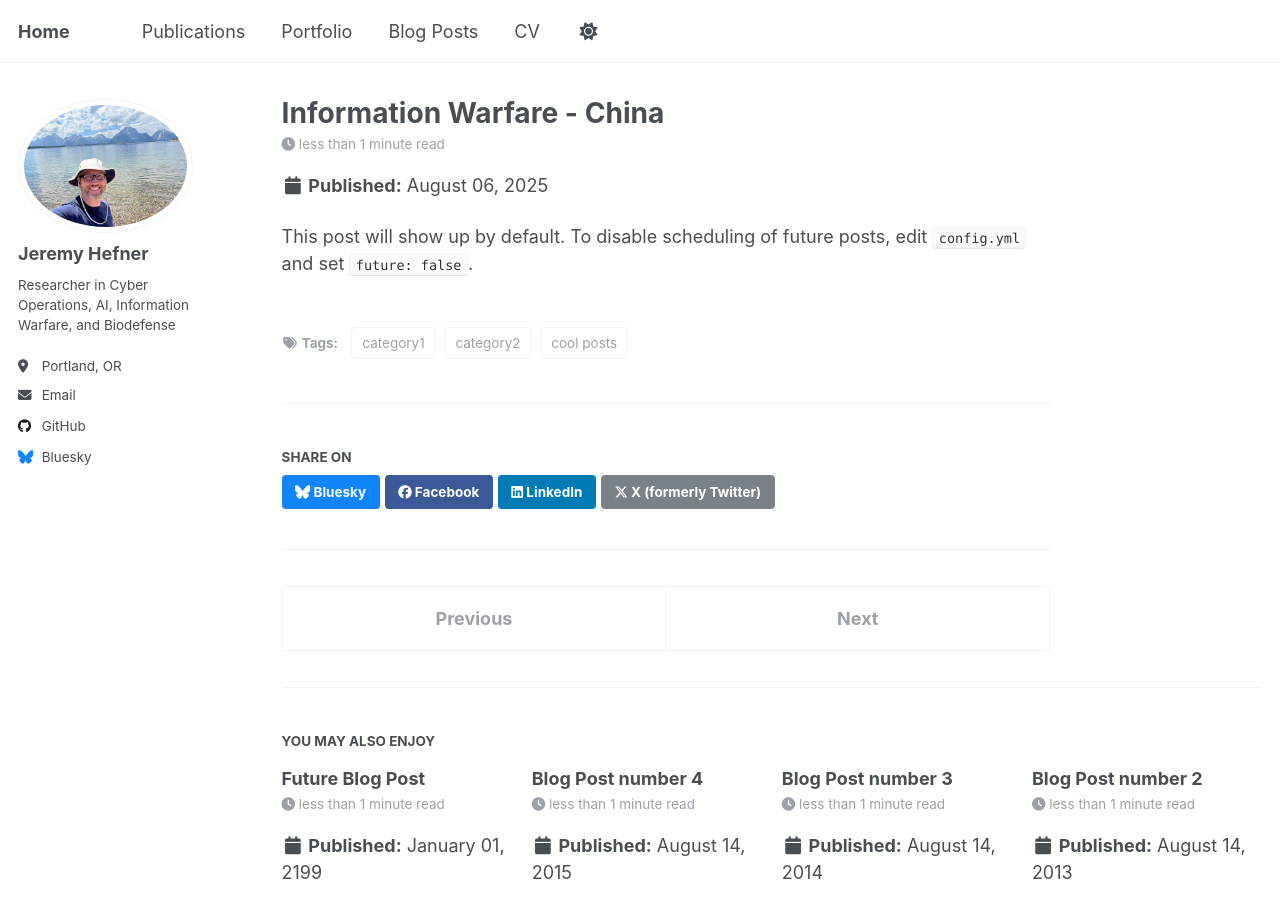
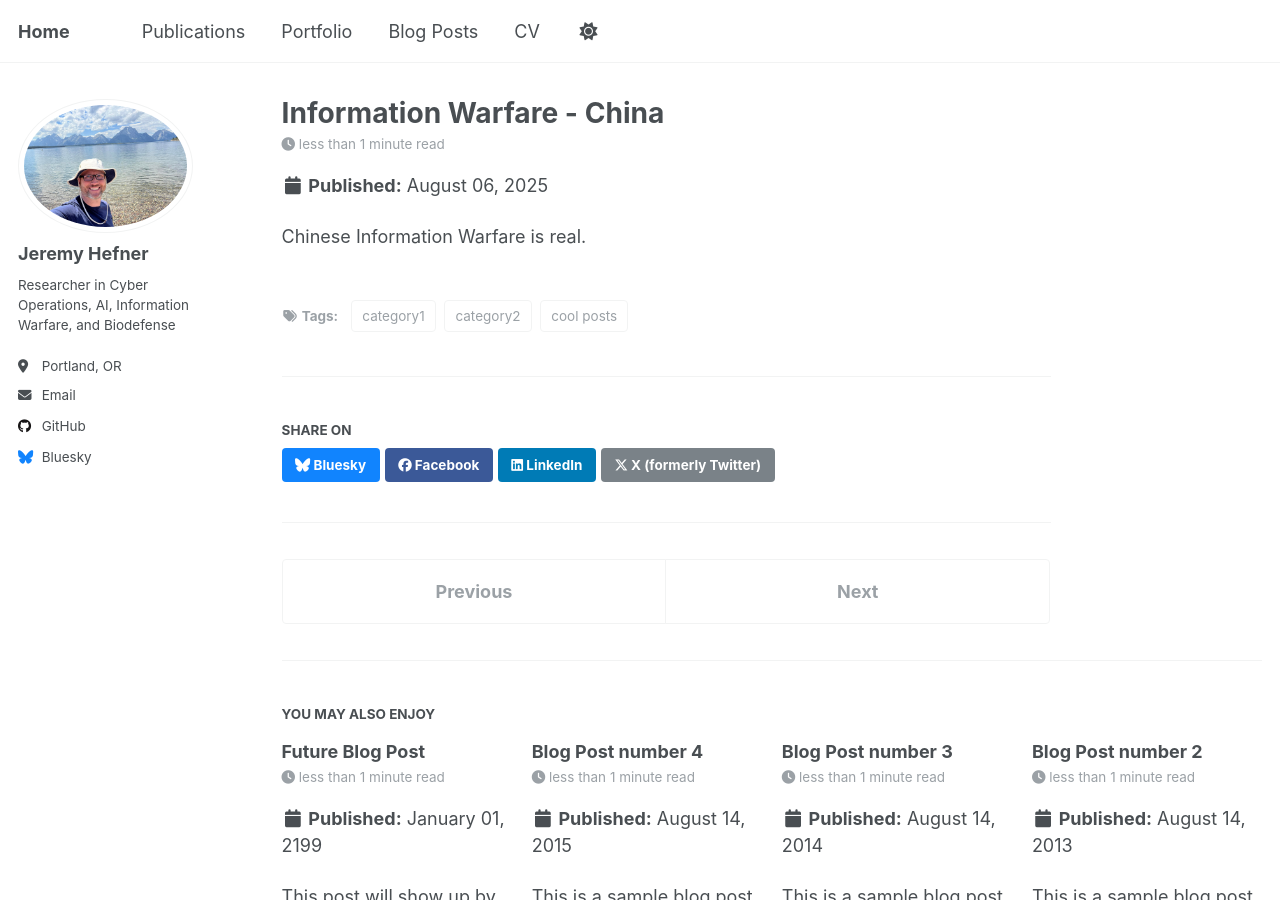
Before and after one commit to wvhefner/wvhefner.github.io, a Jekyll site: the page built from _posts/2025-08-06-blog-post-5.md, in a window 1280 px wide and 900 px high. Built offline with Jekyll 4.4.1, drawn with Linux system fonts in a browser that asks for light colours; a script that is not in the unit is left out.

Commit message:
Update 2025-08-06-blog-post-5.md

```diff
--- a/_posts/2025-08-06-blog-post-5.md
+++ b/_posts/2025-08-06-blog-post-5.md
@@ -8,4 +8,4 @@ tags:
   - category2
 ---
 
-This post will show up by default. To disable scheduling of future posts, edit `config.yml` and set `future: false`.
+Chinese Information Warfare is real.
```
